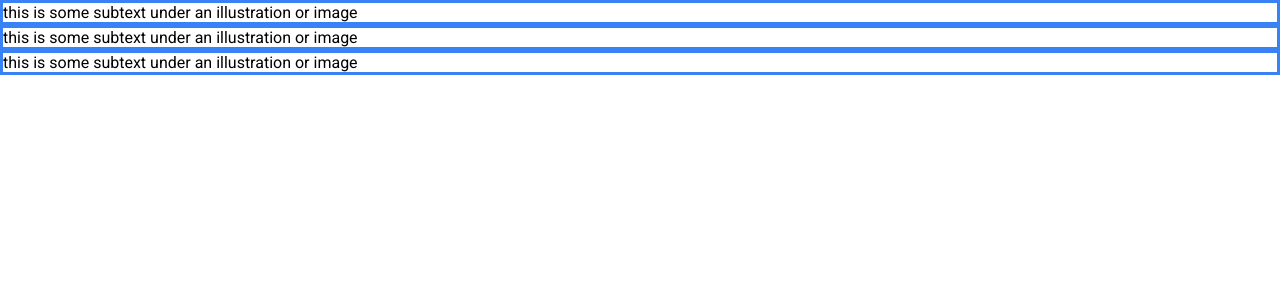
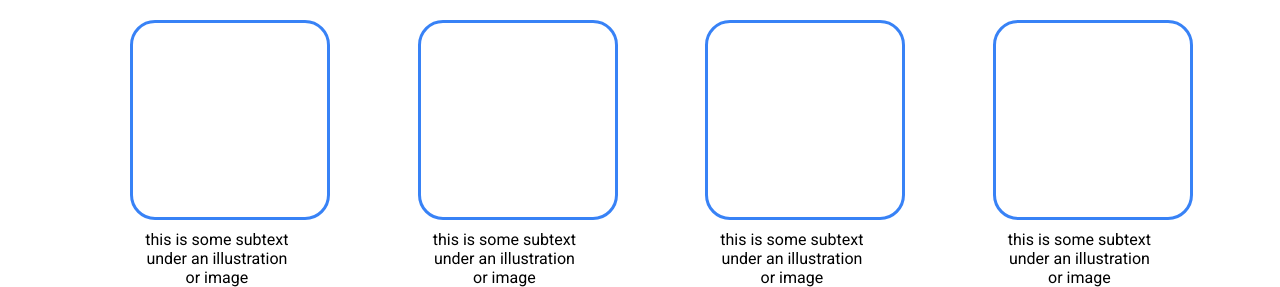
Before and after one commit to hillaryosei/odin-landing, a plain HTML site: page index.html in a window 1280 px wide. Shown: the part 710-997 px from the top of the page. Before the commit the page ends 800 px from the top, so only its background shows below. Drawn offline with Linux system fonts and the light colour scheme.

Commit message:
Add styling to updated second section

```diff
--- a/css/style.css
+++ b/css/style.css
@@ -1,9 +1,6 @@
 @import url('https://fonts.googleapis.com/css2?family=Roboto:ital,wght@0,300;0,400;0,900;1,300&display=swap');
 
-
-/*note: 7/1/22 - trying to make background color in hero extend to edge of page   */
-/*never mind, when you do full screen it's fine, but not on mobilee */
-/* goal:make this website is awesome text have no wrap*/
+/*note to self: fix button in hero section to align with text */
 
 * {
     box-sizing: border-box;
@@ -126,9 +123,31 @@ section {
     display: flex;
     justify-content: center;
     justify-content: center;
-    margin-bottom: 50px;
+    margin-top: 50px;
+    margin-bottom: 45px;
 }
 
-.info {
+.container {
+    display: flex;
+    justify-content: center;
+    align-items: center;
+    padding-left: 130px;
+}
+
+
+.boxes {
     border: 3px solid #3882F6;
+    height: 200px;
+    width: 200px;
+    border-radius: 25px;
+    margin-bottom: 10px;
 }
+
+.section-text {
+    display: flex;
+    flex-wrap: wrap;
+    max-width: 50%;
+    justify-content: center;
+    text-align: center;
+    margin-left: 15px;
+}
```
